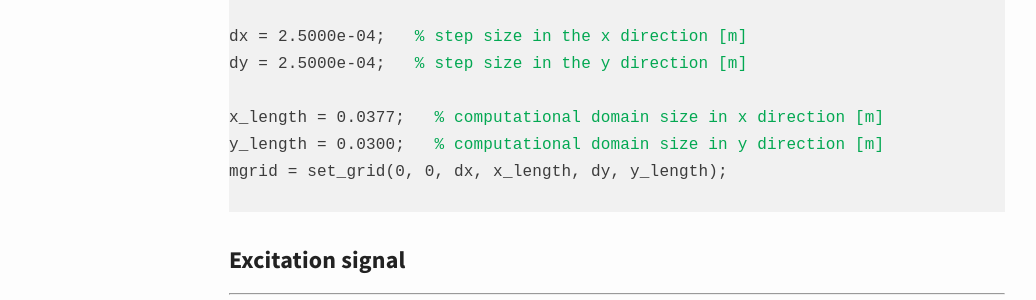
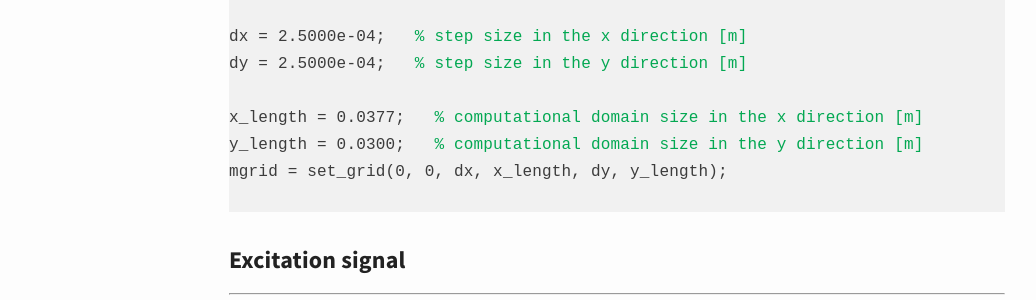
Before and after one commit to m-SOUND/mSOUND, a Jekyll site: the page built from _posts/2019-07-31-FSMDM_2D_homogeneous.html, in a window 1280 px wide and 900 px high, scrolled down 570 px. Shown: the part 151-451 px from the top of the window, without its empty margins (23-1059 px from the left). Built offline with Jekyll 4.4.1, drawn with Linux system fonts in a browser that asks for light colours.

Commit message:
Update 2019-07-31-FSMDM_2D_homogeneous.html

```diff
--- a/_posts/2019-07-31-FSMDM_2D_homogeneous.html
+++ b/_posts/2019-07-31-FSMDM_2D_homogeneous.html
@@ -29,8 +29,8 @@
 dx = 2.5000e-04;  <font color="#03a852"> % step size in the x direction [m]</font>
 dy = 2.5000e-04;  <font color="#03a852"> % step size in the y direction [m]</font>
 
-x_length = 0.0377;  <font color="#03a852"> % computational domain size in x direction [m]</font>
-y_length = 0.0300;  <font color="#03a852"> % computational domain size in y direction [m]</font>
+x_length = 0.0377;  <font color="#03a852"> % computational domain size in the x direction [m]</font>
+y_length = 0.0300;  <font color="#03a852"> % computational domain size in the y direction [m]</font>
 mgrid = set_grid(0, 0, dx, x_length, dy, y_length);
 </code>
 </pre>
```
